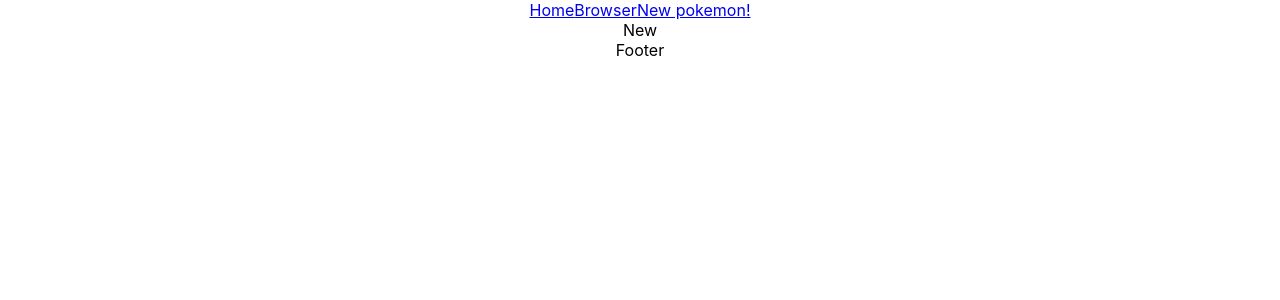
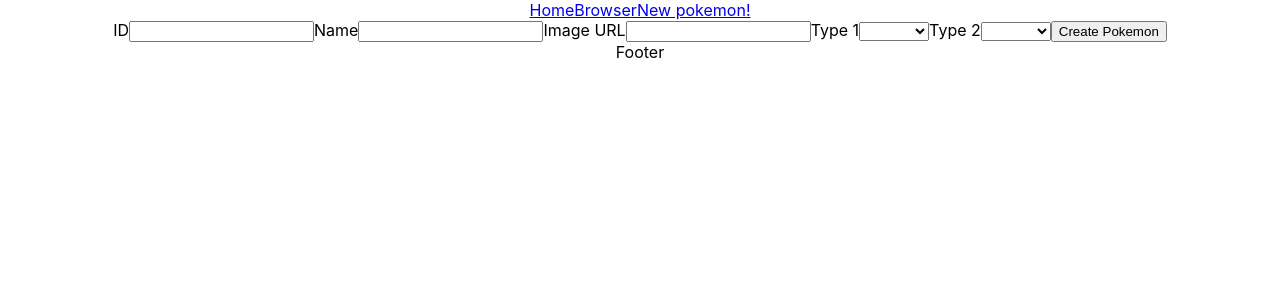
Before and after one commit to Cesario87/pokemon-react-project-II, a React (Create React App) app: page /new in a window 1280 px wide. Shown: the top 300 px of the page. Built offline with nearby package versions, Linux system fonts and the light colour scheme.

Commit message:
added/search-context-app

```diff
--- a/package.json
+++ b/package.json
@@ -9,6 +9,7 @@
     "create-react-component-folder": "^0.3.7",
     "react": "^18.2.0",
     "react-dom": "^18.2.0",
+    "react-hook-form": "^7.43.2",
     "react-router-dom": "^6.8.1",
     "react-scripts": "5.0.1",
     "web-vitals": "^2.1.4"
--- a/src/App.js
+++ b/src/App.js
@@ -3,13 +3,23 @@
 import Footer from './components/Footer';
 import Main from './components/Main';
 import { BrowserRouter } from 'react-router-dom';
+import { listContext } from './context/listContext';
+import { useState, useEffect } from 'react';
 
 function App() {
+  const [pokemonList, setPokemonList] = useState([]);
+
+  useEffect(() => {
+    console.log('pokemonList updated:', pokemonList);
+  }, [pokemonList]);
+
   return (
     <div className="App">
       <BrowserRouter>
-          <Head />
+        <Head />
+        <listContext.Provider value={{ pokemonList, setPokemonList }}>
           <Main />
+        </listContext.Provider>
       </BrowserRouter>
       <Footer />
     </div>
--- a/src/components/Main/New/New.jsx
+++ b/src/components/Main/New/New.jsx
@@ -1,7 +1,101 @@
 import React from "react";
+import { useForm } from "react-hook-form";
 
-const New = () => {
-  return <div>New</div>;
+const PokemonForm = () => {
+  const {
+    register,
+    handleSubmit,
+    formState: { errors },
+    watch
+  } = useForm();
+
+  const onSubmit = (data) => {
+    console.log(data);
+  };
+
+  const typeOne = watch("typeOne");
+  const typeTwo = watch("typeTwo");
+
+  const isSameType = typeOne && typeTwo && typeOne === typeTwo;
+
+  return (
+    <form onSubmit={handleSubmit(onSubmit)}>
+      <label htmlFor="id">ID</label>
+      <input id="id" type="number" {...register("id", { required: true })} />
+      {errors.id && <p>This field is required</p>}
+
+      <label htmlFor="name">Name</label>
+      <input
+        id="name"
+        type="text"
+        {...register("name", { required: true, minLength: 3 })}
+      />
+      {errors.name?.type === "required" && <p>This field is required</p>}
+      {errors.name?.type === "minLength" && (
+        <p>The name must be at least 3 characters long</p>
+      )}
+
+      <label htmlFor="image">Image URL</label>
+      <input
+        id="image"
+        type="text"
+        {...register("image", { required: true })}
+      />
+      {errors.image && <p>This field is required</p>}
+
+      <label htmlFor="typeOne">Type 1</label>
+      <select id="typeOne" {...register("typeOne", { required: true })}>
+        <option value=""></option>
+        <option value="normal">Normal</option>
+        <option value="fighting">Fighting</option>
+        <option value="flying">Flying</option>
+        <option value="poison">Poison</option>
+        <option value="ground">Ground</option>
+        <option value="rock">Rock</option>
+        <option value="bug">Bug</option>
+        <option value="ghost">Ghost</option>
+        <option value="steel">Steel</option>
+        <option value="fire">Fire</option>
+        <option value="water">Water</option>
+        <option value="grass">Grass</option>
+        <option value="electric">Electric</option>
+        <option value="psychic">Psychic</option>
+        <option value="ice">Ice</option>
+        <option value="dragon">Dragon</option>
+        <option value="dark">Dark</option>
+        <option value="fairy">Fairy</option>
+      </select>
+      {errors.typeOne && <p>This field is required</p>}
+
+      <label htmlFor="typeTwo">Type 2</label>
+      <select id="typeTwo" {...register("typeTwo")}>
+        <option value=""></option>
+        <option value="normal">Normal</option>
+        <option value="fighting">Fighting</option>
+        <option value="flying">Flying</option>
+        <option value="poison">Poison</option>
+        <option value="ground">Ground</option>
+        <option value="rock">Rock</option>
+        <option value="bug">Bug</option>
+        <option value="ghost">Ghost</option>
+        <option value="steel">Steel</option>
+        <option value="fire">Fire</option>
+        <option value="water">Water</option>
+        <option value="grass">Grass</option>
+        <option value="electric">Electric</option>
+        <option value="psychic">Psychic</option>
+        <option value="ice">Ice</option>
+        <option value="dragon">Dragon</option>
+        <option value="dark">Dark</option>
+        <option value="fairy">Fairy</option>
+      </select>
+      {errors.typeTwo && <p>This field is required</p>}
+      {isSameType && <p>Type 1 and Type 2 cannot be the same</p>}
+      <button type="submit" disabled={isSameType}>
+        Create Pokemon
+      </button>
+    </form>
+  );
 };
 
-export default New;
+export default PokemonForm;
--- a/src/components/Main/Search/Card/Card.jsx
+++ b/src/components/Main/Search/Card/Card.jsx
@@ -1,18 +1,20 @@
 import React from "react";
 
 const Card = ({ pokemon }) => {
-  const { name, id, height, weight, types, sprites } = pokemon;
+  const { name, id, types, sprites } = pokemon;
 
   const capitalizedFirstLetterName = name.charAt(0).toUpperCase() + name.slice(1);
 
+  const type1 = types.find((type) => type.slot === 1)?.type.name;
+  const type2 = types.find((type) => type.slot === 2)?.type.name;
+
   return (
     <div data-testid="cardRenders">
+      <p>ID: {id}</p>
       <h2 data-testid="Card__title">{capitalizedFirstLetterName}</h2>
       <img data-testid="Card__img" src={sprites.front_default} alt={name} />
-      <p>ID: {id}</p>
-      <p>Height: {height}</p>
-      <p>Weight: {weight}</p>
-      <p>Types: {types.map((type) => type.type.name).join(", ")}</p>
+      {type1 && <p>Type 1: {type1}</p>}
+      <p>Type 2: {type2 ? type2 : "none"}</p>
     </div>
   );
 };
--- a/src/components/Main/Search/Search.jsx
+++ b/src/components/Main/Search/Search.jsx
@@ -1,10 +1,12 @@
-import React, { useState, useEffect, useRef } from "react";
+import React, { useState, useEffect, useRef, useContext } from "react";
 import Card from "./Card";
+import { listContext } from '../../../context/listContext';
 
 const Search = () => {
   const [inputValue, setInputValue] = useState("");
   const [pokemonData, setPokemonData] = useState(null);
-  const [pokemonList, setPokemonList] = useState([]);
+
+  const { pokemonList, setPokemonList } = useContext(listContext);
 
   const debounceTimeoutRef = useRef(null);
 
@@ -20,18 +22,18 @@
     // Set a new timeout to make the fetch request
     debounceTimeoutRef.current = setTimeout(async () => {
       try {
-        const response = await fetch(`https://pokeapi.co/api/v2/pokemon/${value}`);
-        const data = await response.json();
+        const response = await fetch(`https://pokeapi.co/api/v2/pokemon/${value}?fields=id,name,sprites,types`);
+        const { id, name, sprites, types } = await response.json();
 
         // Check if the new Pokemon is already present in pokemonList
-        const pokemonAlreadyInList = pokemonList.find(pokemon => pokemon.id === data.id);
+        const pokemonAlreadyInList = pokemonList.find(pokemon => pokemon.id === id);
         if (!pokemonAlreadyInList) {
           // Add the new Pokemon to the list if it's not already present
-          setPokemonList((prevPokemonList) => [...prevPokemonList, data]);
+          setPokemonList((prevPokemonList) => [...prevPokemonList, { id, name, sprites, types }]);
+          setPokemonData(null);
+        } else {
+          setPokemonData({ id, name, sprites, types });
         }
-
-        // Set the Pokemon data for the current input value
-        setPokemonData(null);
 
       } catch (error) {
         console.error(error);
--- /dev/null
+++ b/src/context/listContext.js
@@ -0,0 +1,5 @@
+import React from 'react';
+
+const listContext = React.createContext();
+
+export { listContext };
```
Also changed, not shown: 1 other file (tests, documents, lock files or other folders).
